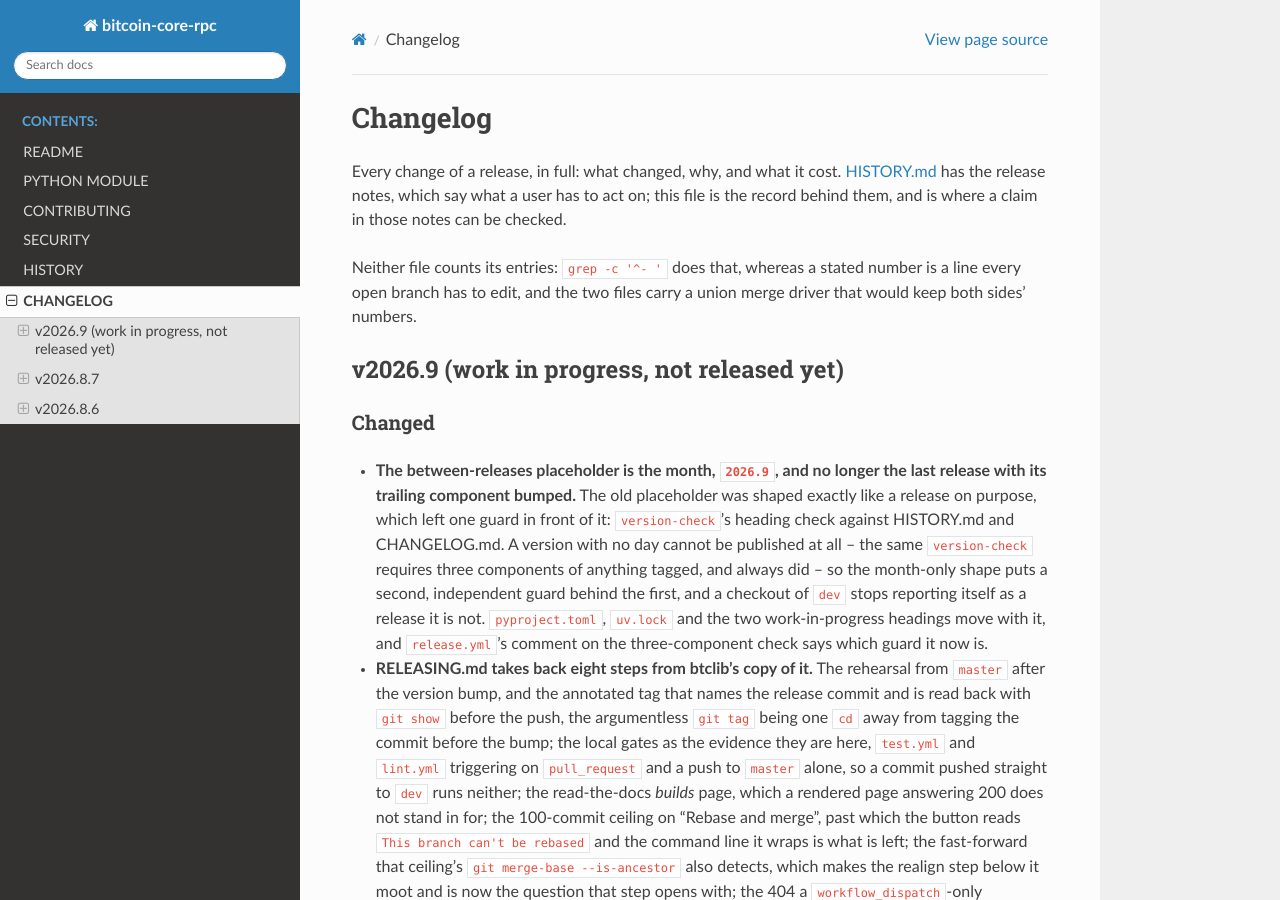
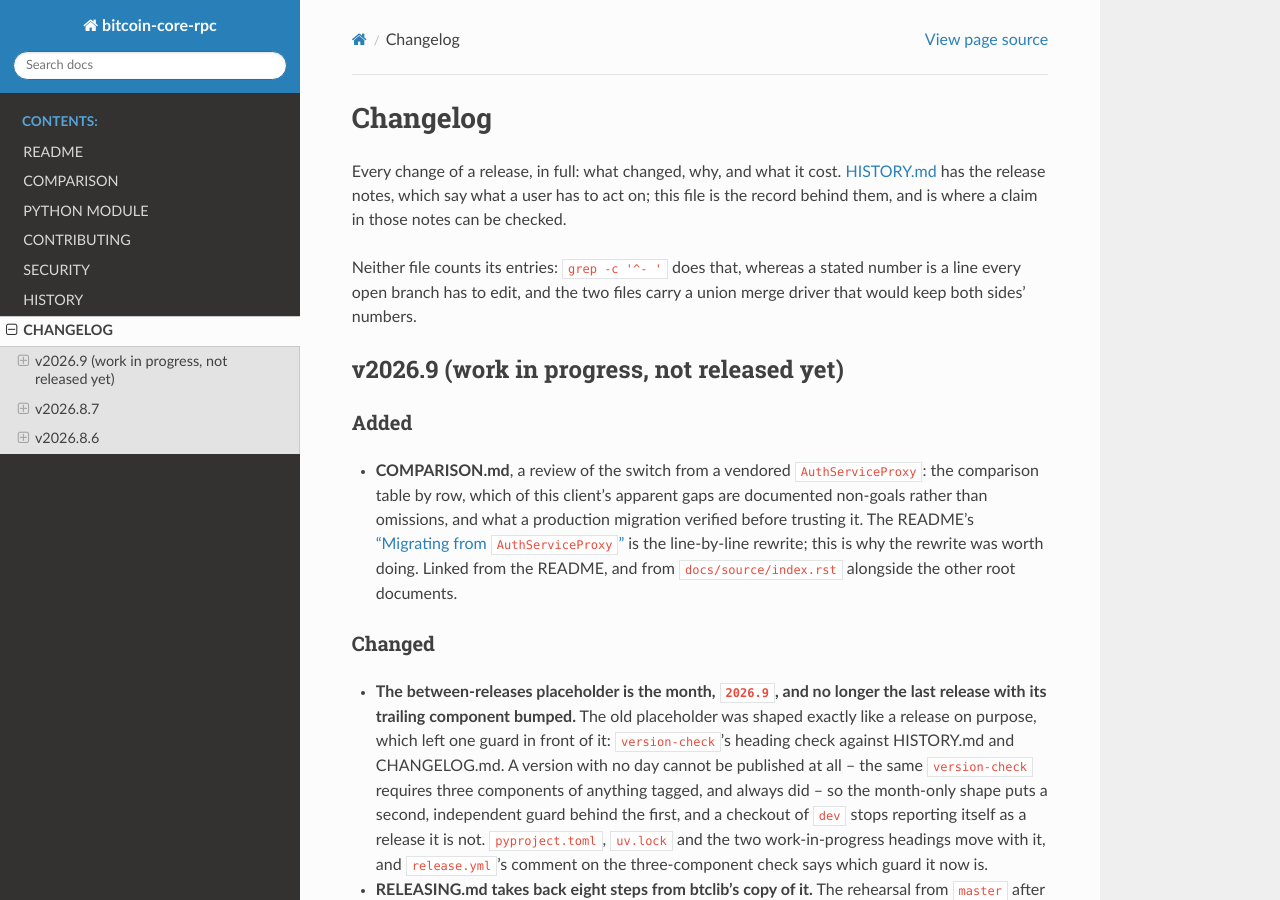
Before and after one commit to btclib-org/bitcoin-core-rpc, a Sphinx documentation site: the page built from docs/source/changelog_link.md, in a window 1280 px wide and 900 px high. Built offline with Sphinx 7.4.7 and the Read the Docs theme 3.1.0, drawn with Linux system fonts in a browser that asks for light colours.

Commit message:
Link COMPARISON.md from the README, the docs index and CHANGELOG.md
An unlinked root document is one a reader of any of these three finds
no path to: the README's "Migrating from AuthServiceProxy" gains one
closing sentence pointing at it, docs/source/index.rst's toctree gains
comparison_link.md next to readme_link.md so it is part of the built
docs, and CHANGELOG.md records the addition the way it would any other
user-visible one.

```diff
--- a/CHANGELOG.md
+++ b/CHANGELOG.md
@@ -20,6 +20,17 @@
 carry a union merge driver that would keep both sides' numbers.
 
 ## v2026.9 (work in progress, not released yet)
+
+### Added
+
+- **COMPARISON.md**, a review of the switch from a vendored
+  `AuthServiceProxy`: the comparison table by row, which of this client's
+  apparent gaps are documented non-goals rather than omissions, and what a
+  production migration verified before trusting it. The README's
+  ["Migrating from `AuthServiceProxy`"](./README.md#migrating-from-authserviceproxy)
+  is the line-by-line rewrite; this is why the rewrite was worth doing.
+  Linked from the README, and from `docs/source/index.rst` alongside the
+  other root documents.
 
 ### Changed
 
--- a/docs/source/index.rst
+++ b/docs/source/index.rst
@@ -8,6 +8,7 @@
    :caption: Contents:
 
    README <readme_link.md>
+   COMPARISON <comparison_link.md>
    PYTHON MODULE <api>
    CONTRIBUTING <contributing_link.md>
    SECURITY <security_link.md>
```
Also changed, not shown: README.md (+4 -0 lines), docs/source/comparison_link.md (added, +6 -0 lines).
